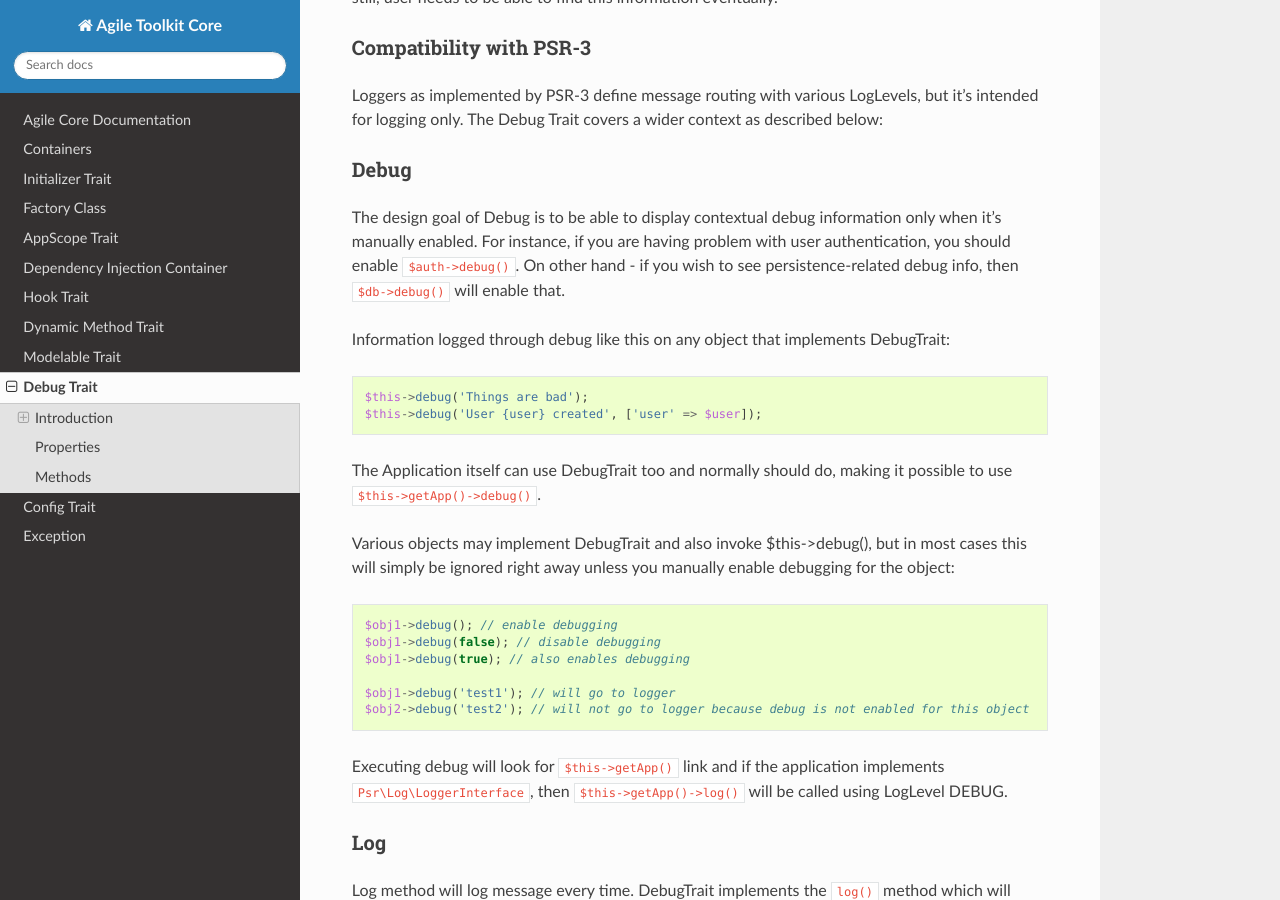
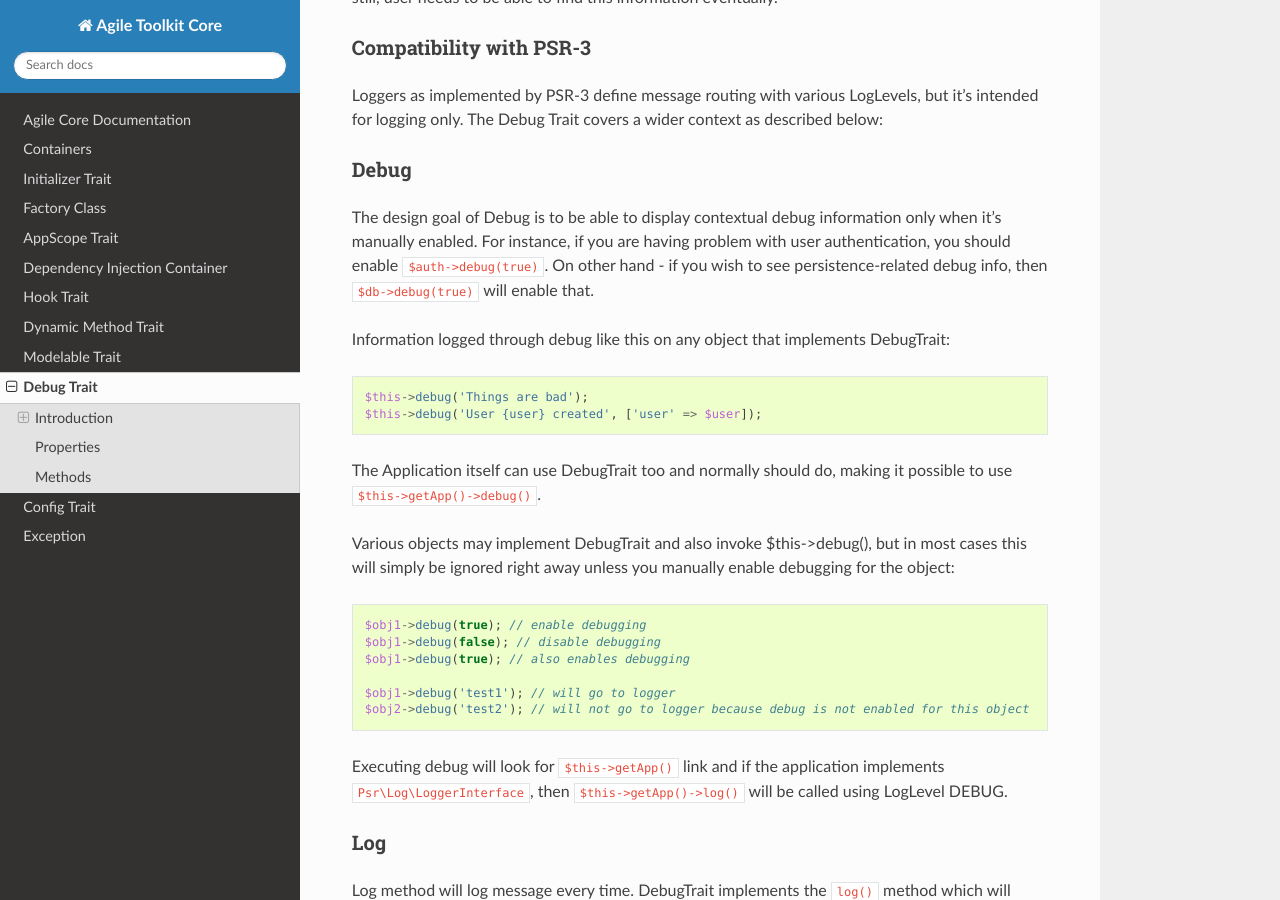
Before and after one commit to atk4/core, a Sphinx documentation site: the page built from docs/debug.md, in a window 1280 px wide and 900 px high, scrolled down 598 px. Built offline with Sphinx 7.4.7 and the Read the Docs theme 2.0.0, drawn with Linux system fonts in a browser that asks for light colours.

Commit message:
Allow psr/log v2 and v3 dep (#392)
Co-authored-by: Michael Voříšek <mvorisek@mvorisek.cz>

````diff
--- a/composer.json
+++ b/composer.json
@@ -32,7 +32,7 @@
     "require": {
         "php": ">=7.4 <8.4",
         "benmorel/weakmap-polyfill": "^0.4.0",
-        "psr/log": "^1.0",
+        "psr/log": "^1.0 || ^2.0 || ^3.0",
         "symfony/polyfill-php80": "^1.28",
         "symfony/polyfill-php81": "^1.28",
         "symfony/polyfill-php82": "^1.28",
--- a/docs/debug.md
+++ b/docs/debug.md
@@ -28,8 +28,8 @@ described below:
 
 The design goal of Debug is to be able to display contextual debug information
 only when it's manually enabled. For instance, if you are having problem with
-user authentication, you should enable `$auth->debug()`. On other hand - if
-you wish to see persistence-related debug info, then `$db->debug()` will
+user authentication, you should enable `$auth->debug(true)`. On other hand - if
+you wish to see persistence-related debug info, then `$db->debug(true)` will
 enable that.
 
 Information logged through debug like this on any object that implements
@@ -48,7 +48,7 @@ most cases this will simply be ignored right away unless you manually enable
 debugging for the object:
 
 ```
-$obj1->debug(); // enable debugging
+$obj1->debug(true); // enable debugging
 $obj1->debug(false); // disable debugging
 $obj1->debug(true); // also enables debugging
 
````
Also changed, not shown: 2 other files.
